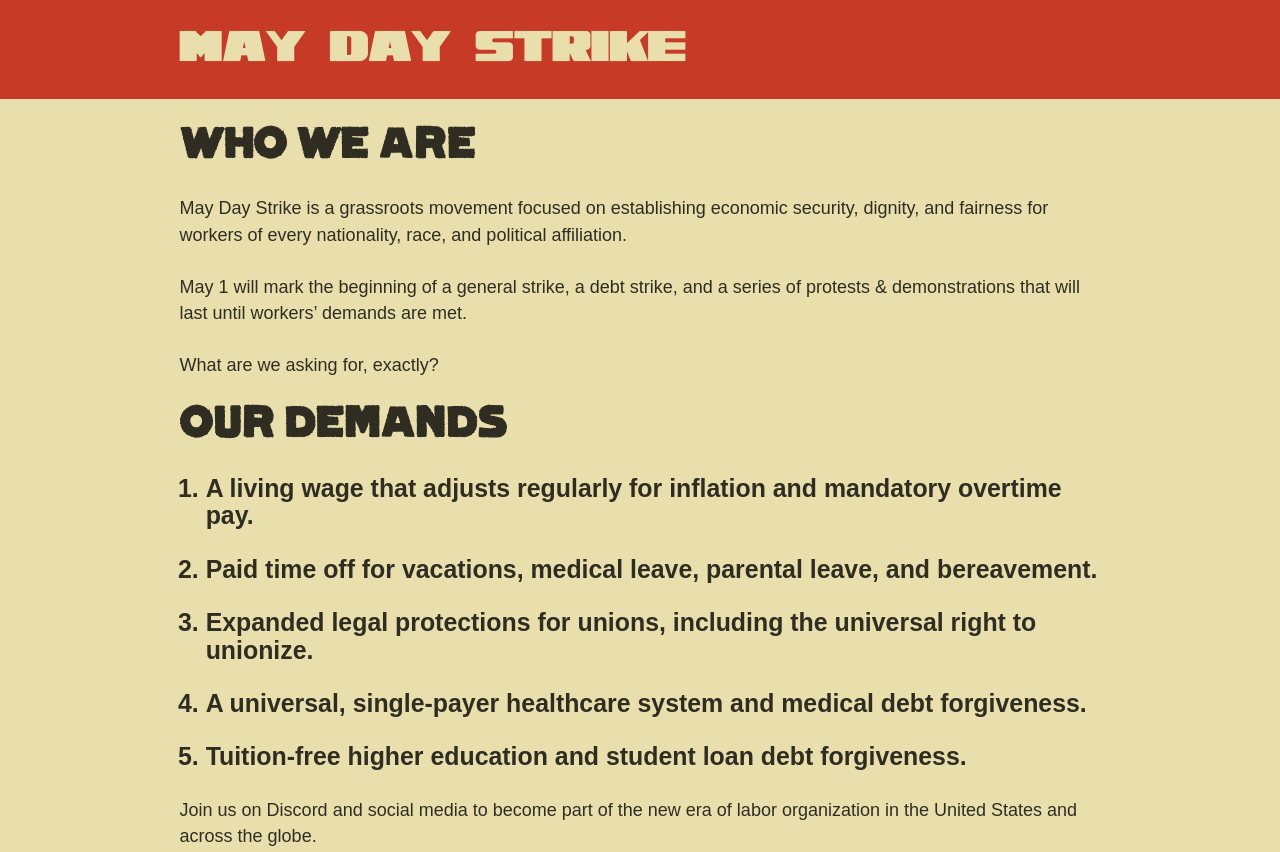
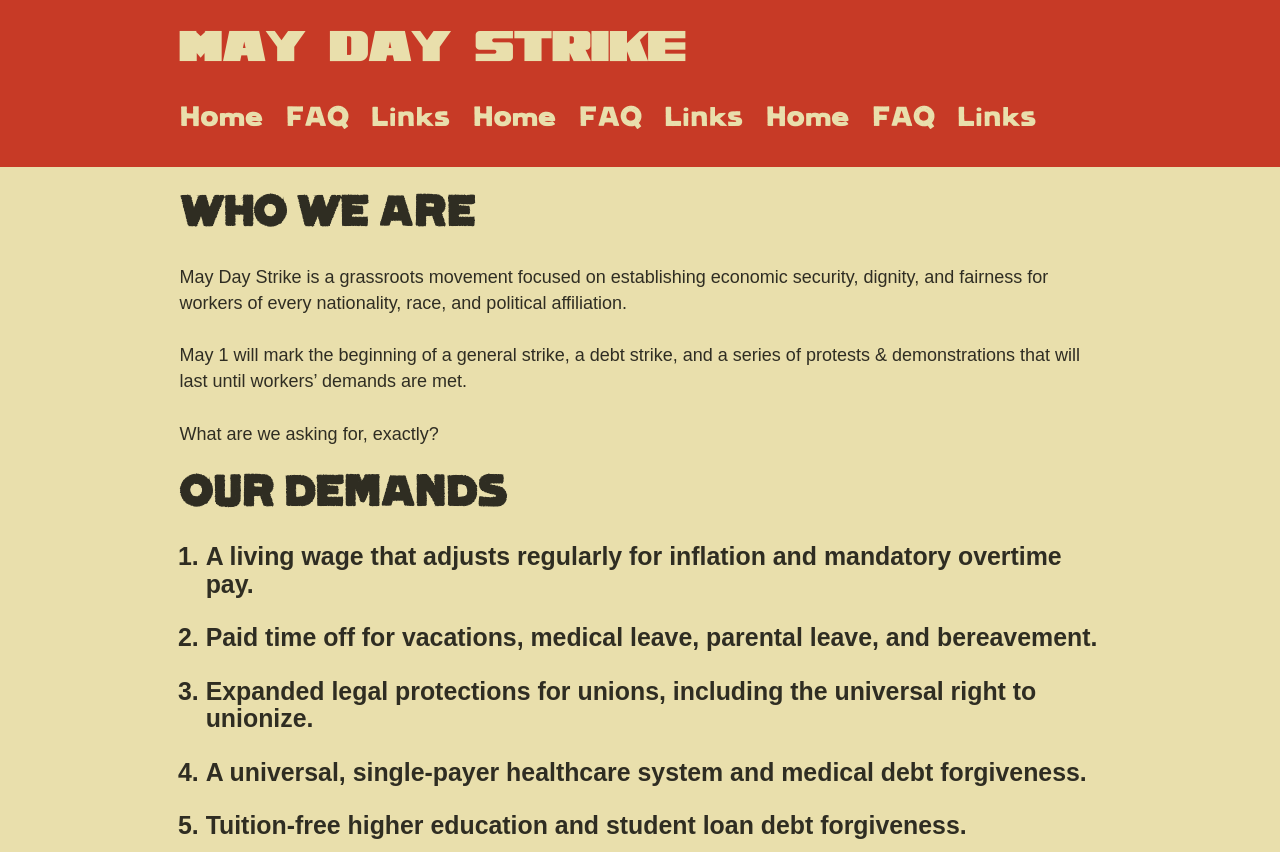
Before and after one commit to jeffDevelops/mds-website, a Gatsby site: page / in a window 1280 px wide. Shown: the top 852 px of the page. Built offline with nearby package versions, Linux system fonts and the light colour scheme; Gatsby itself is replaced by a stand-in of ours.

Commit message:
Adding MenuBar component.

```diff
--- a/src/components/Header/index.js
+++ b/src/components/Header/index.js
@@ -3,6 +3,7 @@ import PropTypes from "prop-types"
 import { Link } from "gatsby"
 
 import * as HeaderStyles from "./header.module.css"
+import MenuBar from "../MenuBar"
 
 const Header = ({ siteTitle }) => (
   <header>
@@ -12,6 +13,7 @@ const Header = ({ siteTitle }) => (
           {siteTitle}
         </Link>
       </h1>
+      <MenuBar />
     </div>
   </header>
 )
--- /dev/null
+++ b/src/components/MenuBar/index.js
@@ -0,0 +1,38 @@
+import React from "react"
+import { Link } from "gatsby"
+
+import * as MenuBarStyles from "./menuBar.module.css"
+
+export default () => (
+  <div>
+    <ul className={MenuBarStyles.menuBarList}>
+      <li>
+        <Link className={MenuBarStyles.menuBarItemLink} to="/">Home</Link>
+      </li>
+      <li>
+        <Link className={MenuBarStyles.menuBarItemLink} to="/faq">FAQ</Link>
+      </li>
+      <li>
+        <Link className={MenuBarStyles.menuBarItemLink} to="/links">Links</Link>
+      </li>
+      <li>
+        <Link className={MenuBarStyles.menuBarItemLink} to="/">Home</Link>
+      </li>
+      <li>
+        <Link className={MenuBarStyles.menuBarItemLink} to="/faq">FAQ</Link>
+      </li>
+      <li>
+        <Link className={MenuBarStyles.menuBarItemLink} to="/links">Links</Link>
+      </li>
+      <li>
+        <Link className={MenuBarStyles.menuBarItemLink} to="/">Home</Link>
+      </li>
+      <li>
+        <Link className={MenuBarStyles.menuBarItemLink} to="/faq">FAQ</Link>
+      </li>
+      <li>
+        <Link className={MenuBarStyles.menuBarItemLink} to="/links">Links</Link>
+      </li>
+    </ul>
+  </div>
+)
--- /dev/null
+++ b/src/components/MenuBar/menuBar.module.css
@@ -0,0 +1,42 @@
+.menuBarList {
+  display: flex;
+  justify-content: left;
+  padding-top: 1.25rem;
+  margin-bottom: 0rem;
+}
+
+.menuBarList li {
+  margin: 0.5rem;
+  margin-left: 0rem;
+  font-size: 1.5rem;
+  list-style-type: none;
+}
+
+.menuBarItemLink {
+  color: #E9DFAC;
+  font-family: LietzLindauHamburg;
+  text-decoration: none;
+  margin-right: 0.75rem;
+}
+
+.menuBarItemLink:hover {
+  text-decoration: none;
+  color: #2F2D22;
+}
+
+@media only screen and (min-width: 29.8125rem /*477px*/) {
+  .ftMain {
+      justify-content: space-around;
+  }
+  .ftColumnContent {
+    padding-top: 3.5rem;
+  }
+}
+@media only screen and (min-width: 77.5rem /*1240px*/ ) {
+  .ftMain {
+      justify-content: space-evenly;
+  }
+  .ftColumnContent {
+    padding-top: 3.5rem;
+  }
+}
```
